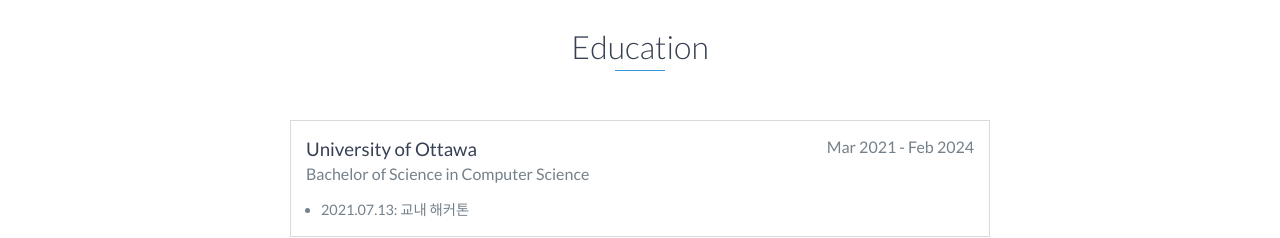
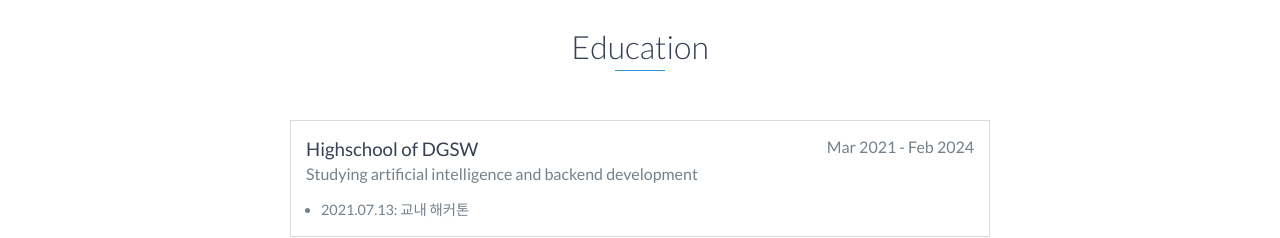
Before and after one commit to iqpizza6349/iqpizza6349.github.io, a website: page index.html in a window 1280 px wide. Shown: the part 1760-1998 px from the top of the page. Drawn offline with nearby package versions, Linux system fonts and the light colour scheme.

Commit message:
Update index.html

```diff
--- a/index.html
+++ b/index.html
@@ -121,9 +121,9 @@
     <div id="education">
         <h2 class="heading">Education</h2>
         <div class="education-block">
-            <h3>University of Ottawa</h3>
+            <h3>Highschool of DGSW</h3>
             <span class="education-date">Mar 2021 - Feb 2024</span>
-            <h4>Bachelor of Science in Computer Science</h4>
+            <h4>Studying artificial intelligence and backend development</h4>
             <ul>
                 <li>
                     2021.07.13: 교내 해커톤
```
